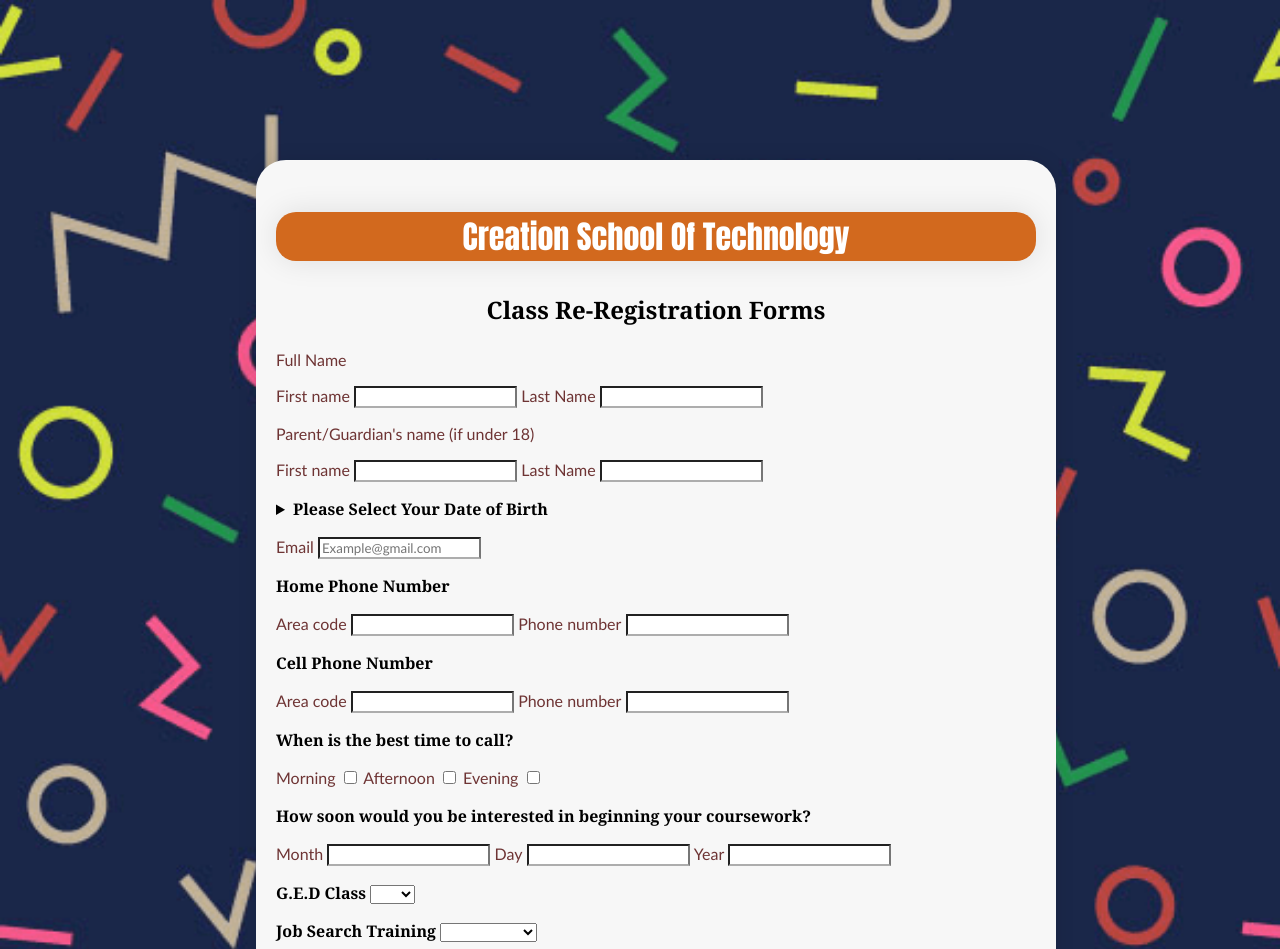
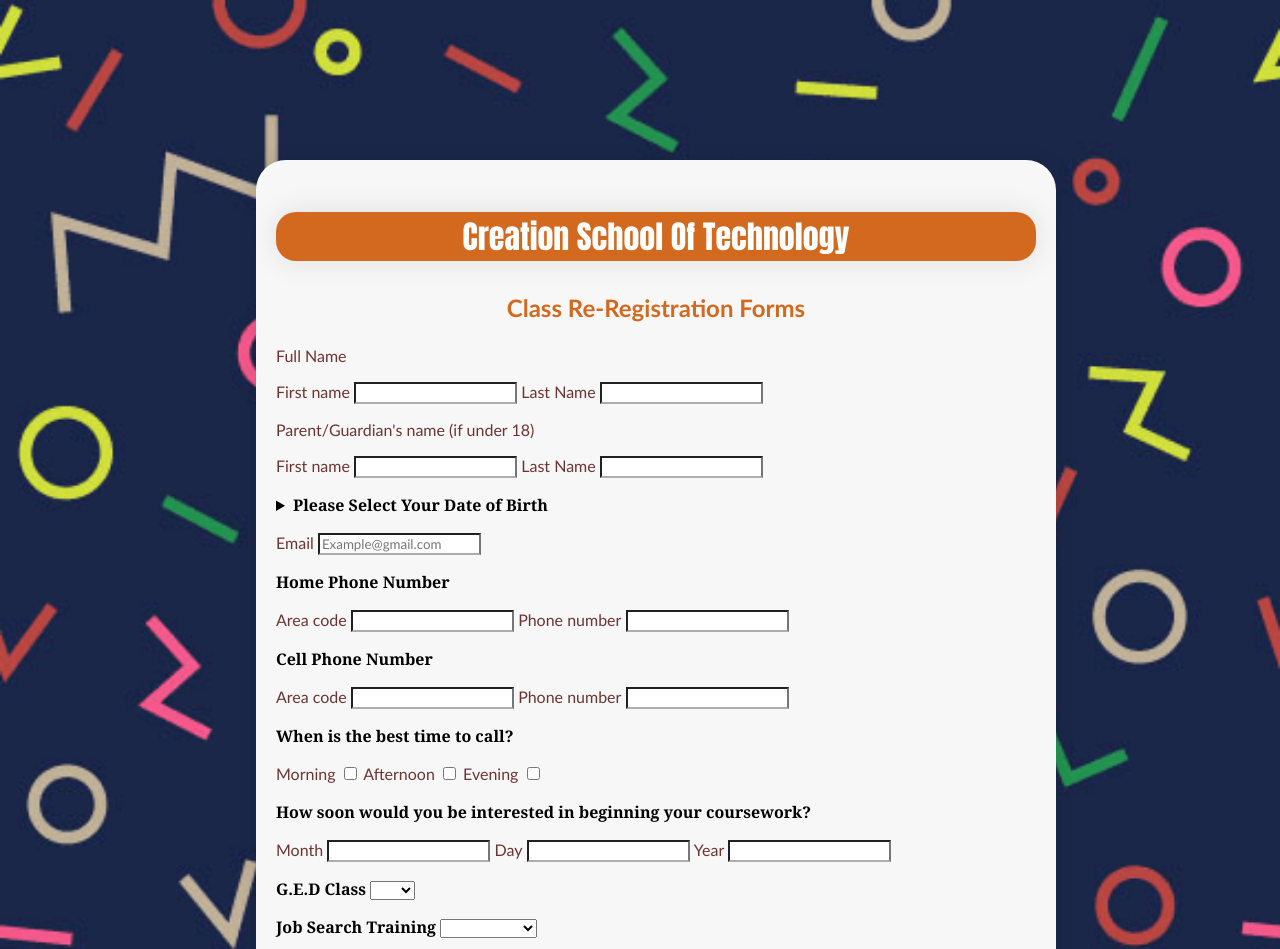
Before and after one commit to qwesibryn/class, a plain HTML site: page index.html in a window 1280 px wide. Shown: the top 949 px of the page. Drawn offline with Linux system fonts and the light colour scheme; files whose address does not match are found by name.

Commit message:
first commit

```diff
--- a/Class pre-regustration.html
+++ b/index.html
@@ -1,7 +1,7 @@
 <!DOCTYPE html>
 <html lang="en">
 <head>
-    <link rel="stylesheet" type="text/css" href="C:\Users\Qwesi Bryn\Desktop\francis.html\class.css">
+    <link rel="stylesheet" type="text/css" href="style.css">
    <style>
        body{
            background-repeat: no-repeat;
--- a/class.css
+++ b/style.css
@@ -41,7 +41,7 @@ ul{
 }
 .container h2{
     box-shadow: 0 0 30px 0px rgba(0,0,0,0.1);
-    font-family: 'Trebuchet MS', 'Lucida Sans Unicode', 'Lucida Grande', 'Lucida Sans', Arial, sans-serif
+    font-family: 'Trebuchet MS', 'Lucida Sans Unicode', 'Lucida Grande', 'Lucida Sans', Arial, sans-serif;
     color: chocolate;
     text-align: center;
     width: 400px;
```
